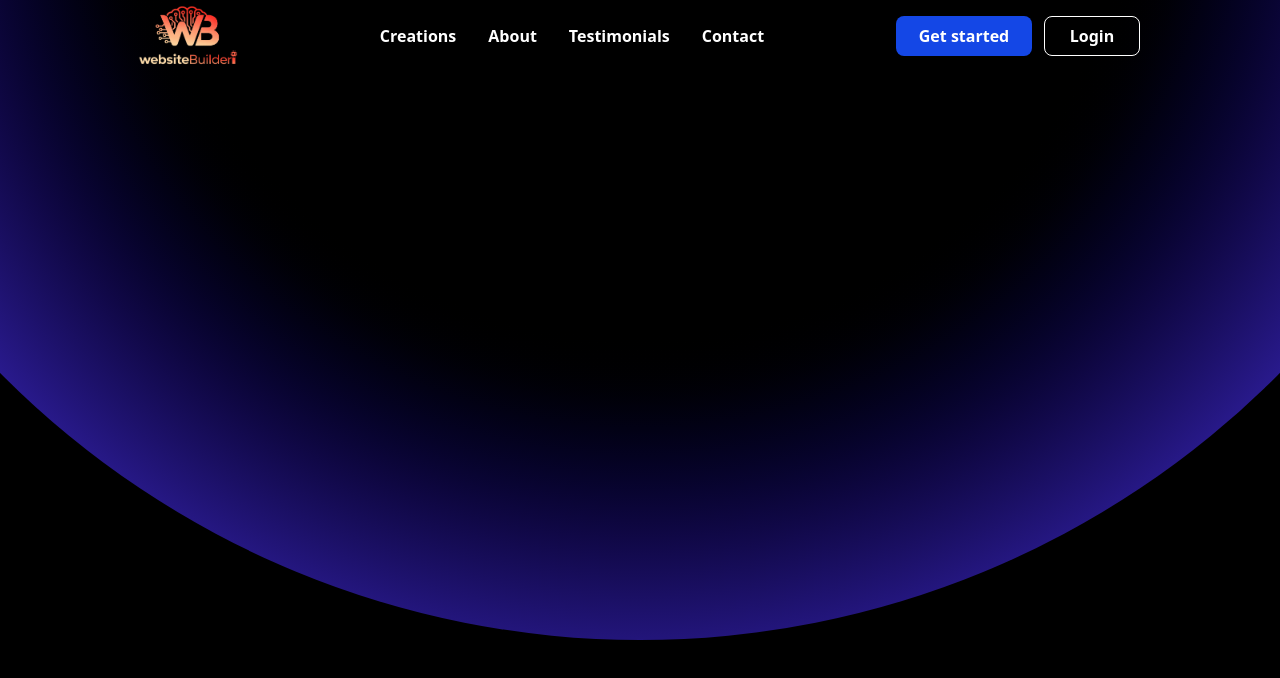
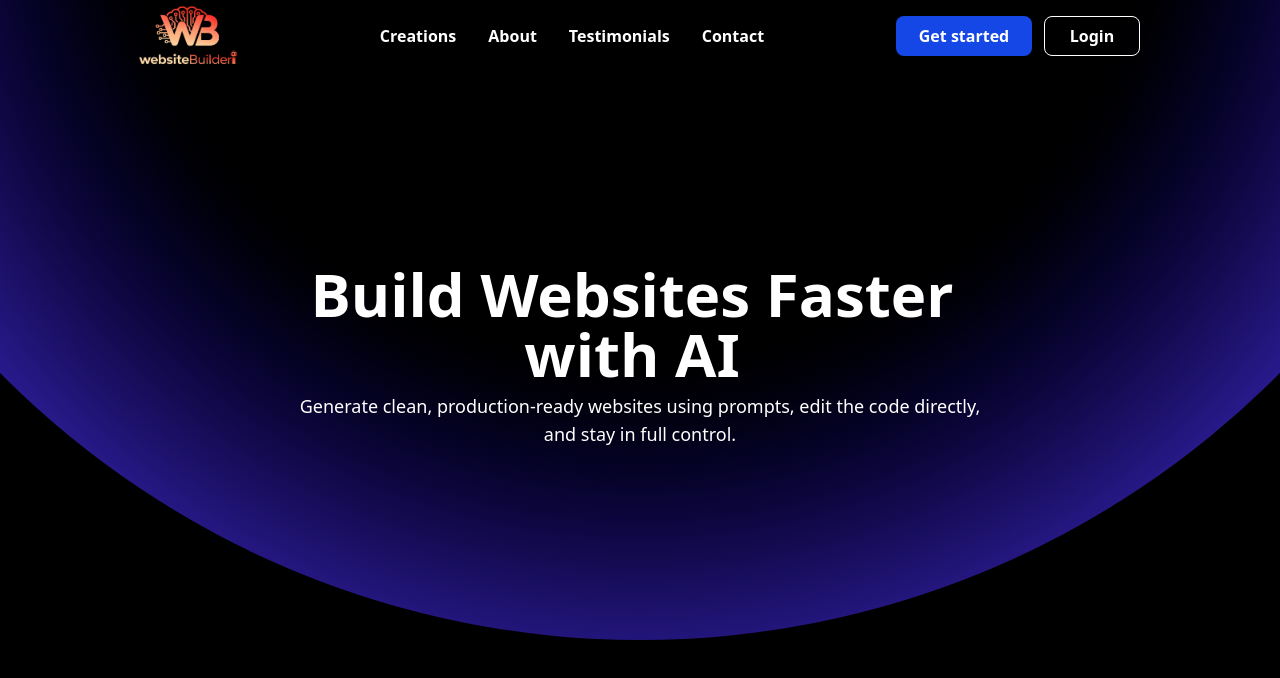
Before and after one commit to Dhruv-Suyal/AI-WebsiteBuilder, a React (Vite) app: page / in a window 1280 px wide. Shown: the top 678 px of the page. Built offline with nearby package versions, Linux system fonts and the light colour scheme.

Commit message:
design main heading

```diff
--- a/src/components/home.tsx
+++ b/src/components/home.tsx
@@ -5,9 +5,15 @@ export function Home(){
         <>
         <title>Home</title>
         <Header/>
-        <div className=" flex items-center justify-center">
-        <div className="fixed -top-180 sm:-top-160 md:-top-270 h-260 w-250 md:h-400 md:w-300 lg:-top-240 z-50 lg:h-400 xl:h-400 xl:w-450 lg:w-350 overflow-x-hidden rounded-b-[1800px] bg-[radial-gradient(circle,var(--color-black)_40%,var(--color-indigo-700)_80%)]"></div>
+        <div className="flex items-center justify-center">
+            <div className="fixed -top-180 sm:-top-160 md:-top-270 h-260 w-250 md:h-400 md:w-300 lg:-top-240 z-50 lg:h-400 xl:h-400 xl:w-450 lg:w-350 overflow-x-hidden rounded-b-[1800px] bg-[radial-gradient(circle,var(--color-black)_40%,var(--color-indigo-700)_80%)]">
+            </div>
+            <div className=" relative z-60 text-white flex-col items-center justify-center mt-48 md:w-3xl w-xl">
+                <h1 className="font-bold md:text-6xl max-w-2xl md:mx-10 text-5xl mx-4 text-center">Build Websites Faster with AI</h1>
+                <p className=" text-lg mx-4 font-normal mt-2 md:mx-10 text-center">Generate clean, production-ready websites using prompts, edit the code directly, and stay in full control.</p>
         </div>
+        </div>
+
         </>
     )
 }
```
